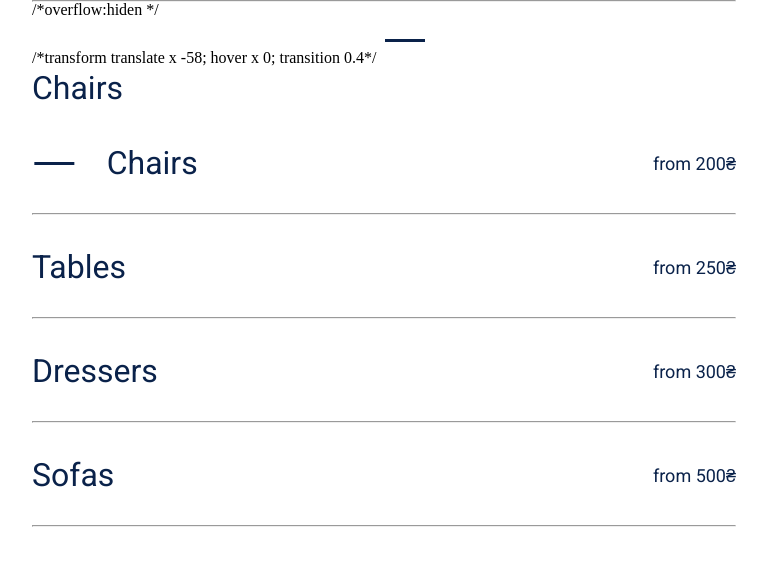
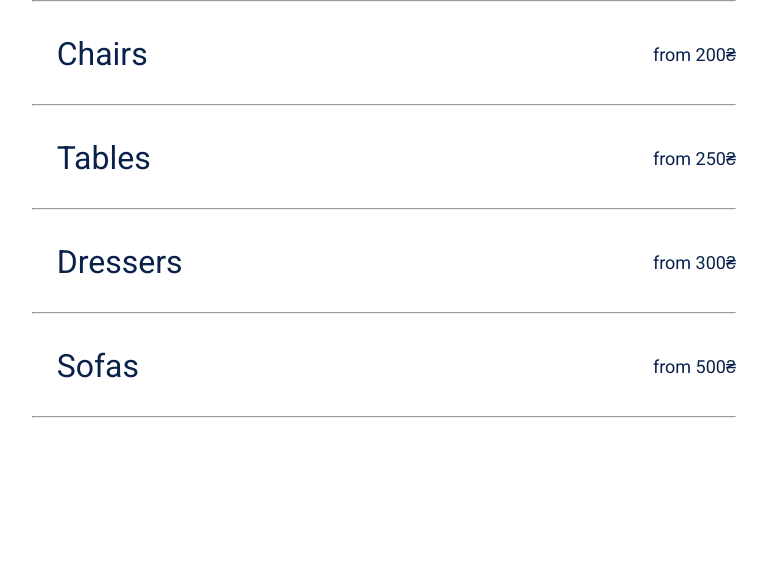
Before and after one commit to AddNiI/Final_Project_2team_Minimal, a plain HTML site: page main.html in a window 1280 px wide. Shown: the whole page, without its empty margins (256-1023 px from the left). Drawn offline with Linux system fonts and the light colour scheme.

Commit message:
fix&feat by 09.01.24
fix BEM, feat animation and optimization

```diff
--- a/main.html
+++ b/main.html
@@ -13,40 +13,36 @@
     <title>Document</title>
   </head>
   <body>
-    <div class="price-block">
+    <div class="price">
       <hr>
-      <div class="box"> /*overflow:hiden */
-        <div class="content">/*transform translate x -58; hover x 0; transition 0.4*/
-          <svg class="price-block-sub__svg" height="3" viewBox="0 0 40 3" fill="none" xmlns="http://www.w3.org/2000/svg"><line y1="1.5" x2="40" y2="1.5" stroke="#0A224A" stroke-width="3"/></svg>
-          <p class="price-block-sub__text">Chairs</p>
+        <div class="price-card">
+          <svg class="price-card__svg" height="3" viewBox="0 0 40 3" fill="none" xmlns="http://www.w3.org/2000/svg"><line y1="1.5" x2="40" y2="1.5" stroke="#0A224A" stroke-width="3"/></svg>
+          <p class="price-card__name">Chairs</p>
+          <div class="price-card__cost">
+            <p>from 200₴</p>
+          </div>
         </div>
-        <p></p>
-      </div>
-      <div class="price-block-sub">
-        <svg class="price-block-sub__svg" height="3" viewBox="0 0 40 3" fill="none" xmlns="http://www.w3.org/2000/svg"><line y1="1.5" x2="40" y2="1.5" stroke="#0A224A" stroke-width="3"/></svg>
-        <p class="price-block-sub__text">Chairs</p>
-        <div class="price-block-sub__price">
-          <p>from 200₴</p>
-        </div>
-      </div>
       <hr>
-      <div class="price-block-sub">
-        <p class="price-block-sub__text">Tables</p>
-        <div class="price-block-sub__price">
+      <div class="price-card">
+        <svg class="price-card__svg" height="3" viewBox="0 0 40 3" fill="none" xmlns="http://www.w3.org/2000/svg"><line y1="1.5" x2="40" y2="1.5" stroke="#0A224A" stroke-width="3"/></svg>
+          <p class="price-card__name">Tables</p>
+        <div class="price-card__cost">
           <p>from 250₴</p>
         </div>
       </div>
       <hr>
-      <div class="price-block-sub">
-        <p class="price-block-sub__text">Dressers</p>
-        <div class="price-block-sub__price">
+      <div class="price-card">
+        <svg class="price-card__svg" height="3" viewBox="0 0 40 3" fill="none" xmlns="http://www.w3.org/2000/svg"><line y1="1.5" x2="40" y2="1.5" stroke="#0A224A" stroke-width="3"/></svg>
+          <p class="price-card__name">Dressers</p>
+        <div class="price-card__cost">
           <p>from 300₴</p>
         </div>
       </div>
       <hr>
-      <div class="price-block-sub">
-        <p class="price-block-sub__text">Sofas</p>
-        <div class="price-block-sub__price">
+      <div class="price-card">
+        <svg class="price-card__svg" height="3" viewBox="0 0 40 3" fill="none" xmlns="http://www.w3.org/2000/svg"><line y1="1.5" x2="40" y2="1.5" stroke="#0A224A" stroke-width="3"/></svg>
+          <p class="price-card__name">Sofas</p>
+        <div class="price-card__cost">
           <p>from 500₴</p>
         </div>
       </div>
--- a/scss/components/_price.scss
+++ b/scss/components/_price.scss
@@ -1,34 +1,48 @@
-.price-block{
+.price{
     width: 343px;
     margin: 0 auto;
 
-    &-sub{
+    &-card{
         display: flex;
         margin: 30px 0;
         font-family: 'Roboto', sans-serif;
         color: #0A224A;
+        overflow: hidden;
 
-        &__price{
+        &__cost{
             display: flex;
             flex-direction: row-reverse;
-            /*width: 190px;*/
+            width: 135px;
             font-size: 16px;
             font-weight: 700;
             line-height: 24px;
             margin: 9px 0;
         }
 
-        &__text{
+        &__name{
             font-size: 28px;
             font-weight: 400;
             line-height: 42px;
             width: 153px;
+            position: relative;
+            right: 40px;
         }
 
         &__svg{
             margin: 18px 14px 18px 0;
-            width: 40px;
+            transform: translate(-58px,0);
         }
+
+    }
+
+    &-card:hover svg{
+        transform: translate(0,0);
+        transition: 0.5s;
+    }
+
+    &-card:hover .price-card__name{
+        right: 0;
+        transition: 0.5s;
     }
 
     hr{
@@ -37,19 +51,20 @@
 }
 
 @media(min-width: 768px){
-    .price-block{
+    .price{
         width: 704px;
 
-        &-sub{
+        &-card{
             height: 42px;
 
-            &__text{
+            &__name{
                 font-size: 32px;
                 line-height: 45px;
                 width: 163px;
+                right: 50px;
             }
 
-            &__price{
+            &__cost{
                 font-size: 18px;
                 line-height: 27px;
                 width: 541px;
@@ -64,19 +79,14 @@
 }
 
 @media(min-width: 1440px){
-    .price-block{
+    .price{
         width: 1096px;
 
-        &-sub{
+        &-card{
             height: 42px;
 
-            &__price{
-                width: 933px;
-            }
-
-            &__svg{
-                margin: 21px 30px 21px 0;
-                width: 50px;
+            &__cost{
+                width: 1096px;
             }
         }
     }
```
Also changed, not shown: css/main.css.
